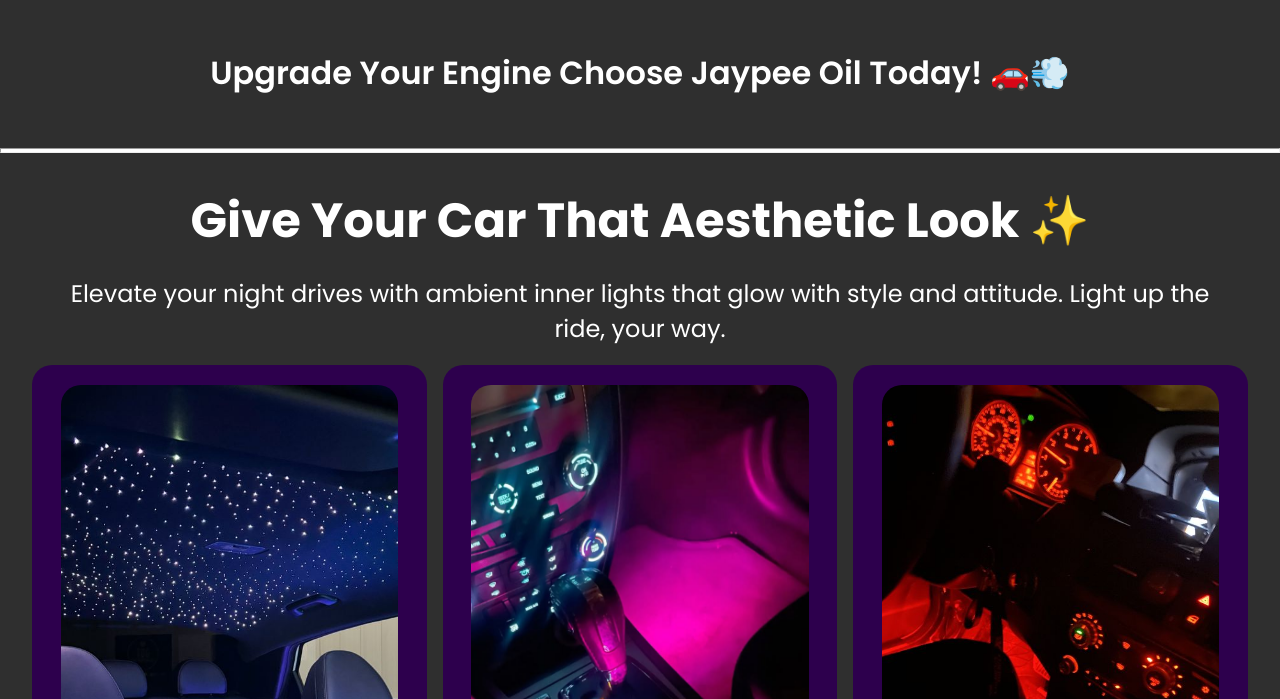
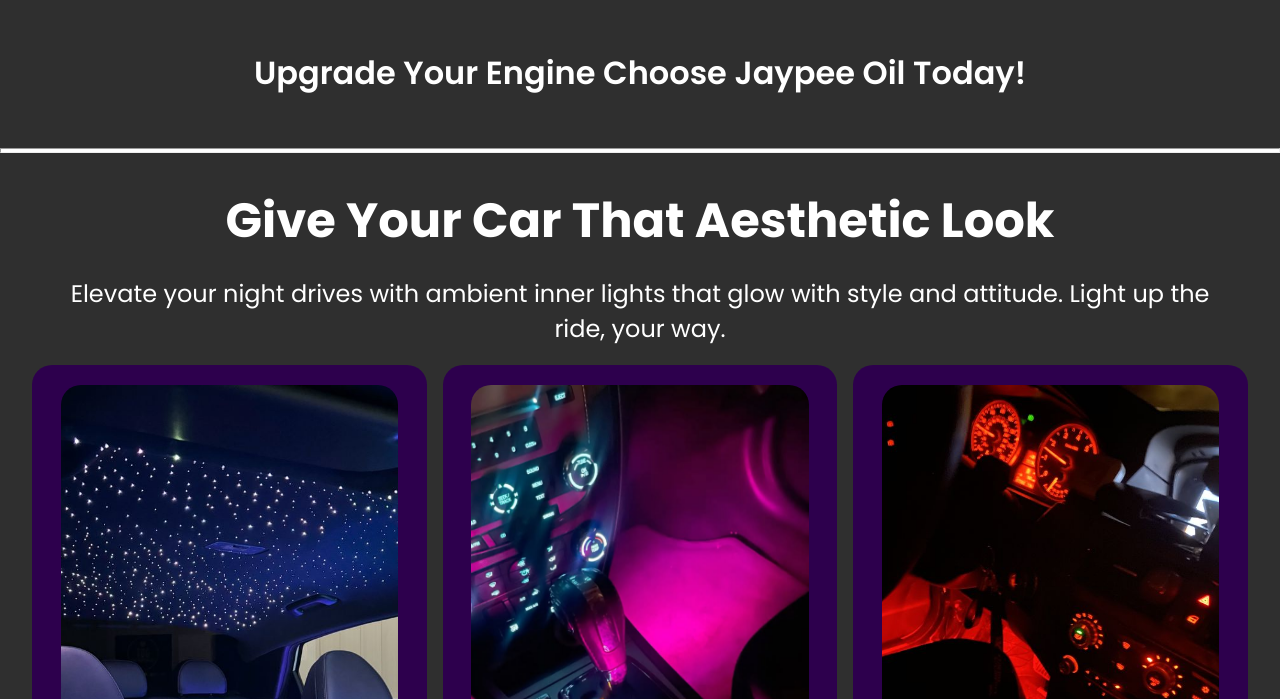
Before and after one commit to Austin871/Jaypee, a plain HTML site: page index.html in a window 1280 px wide. Shown: the part 1321-2020 px from the top of the page. Drawn offline with nearby package versions, Linux system fonts and the light colour scheme.

Commit message:
Update index.html

```diff
--- a/index.html
+++ b/index.html
@@ -144,13 +144,13 @@
 					</div>
 				</section>
 				<section class="cta-text">
-					<p>Upgrade Your Engine Choose Jaypee Oil Today! 🚗💨</p>
+					<p>Upgrade Your Engine Choose Jaypee Oil Today!</p>
 				</section>
 			</section>
 			<hr class="line" />
 			<section class="fancy-section">
 				<div class="fancy-header">
-					<h2>Give Your Car That Aesthetic Look ✨</h2>
+					<h2>Give Your Car That Aesthetic Look </h2>
 					<p>
 						Elevate your night drives with ambient inner lights that glow with
 						style and attitude. Light up the ride, your way.
@@ -290,7 +290,7 @@
 			</div>
 			<div class="footer-bar">
 				<div class="footer-bar-content">
-					<p>Copyright © 2025 Jaypee Oil & Fancy. All rights reserved.</p>
+					<p>Copyright © 2026 Jaypee Oil & Fancy. All rights reserved.</p>
 					<div class="footer-socials">
 						<span><i class="ri-facebook-fill"></i></span>
 						<span><i class="ri-heart-fill"></i></span>
```
